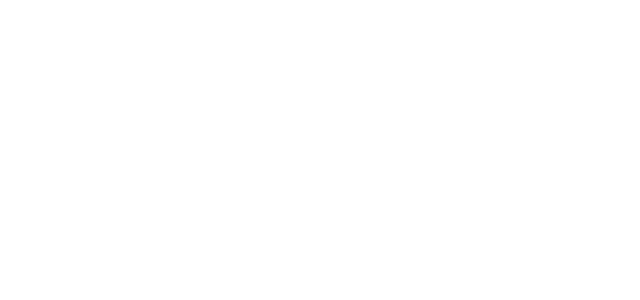
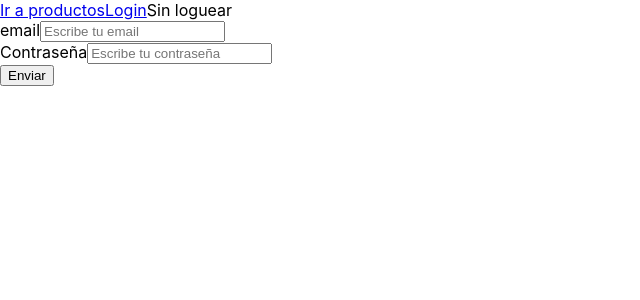
Before and after one commit to jleuce/PracticasPersonales, a React (Create React App) app: page /login in a window 1280 px wide. Before the commit this address had no page. Shown: the top 300 px of the page, without its empty margins (0-640 px from the left). Built offline with nearby package versions, Linux system fonts and the light colour scheme.

Commit message:
admin funcionando con context

```diff
--- a/src/App.js
+++ b/src/App.js
@@ -4,18 +4,25 @@
 import CreateFormContainer from './components/paginas/CreateFormContainer';
 import ProductList from './components/paginas/ProductList';
 import EditFormContainer from './components/paginas/EditFormContainer';
+import LoginContainer from './components/paginas/LoginContainer';
+import NavBar from './components/NavBar';
+import { UserContextProvider } from './components/context/UserContext';
 
 function App() {
   return (
     <div>
+    <UserContextProvider>
     <BrowserRouter>
+      <NavBar/>
       <Routes>
         <Route path='/' element={<ProductList/>}/>
         <Route path='/formulario/agregarnuevoproducto' element={<CreateFormContainer/>}/>
         <Route path='/formulario/:id' element={<EditFormContainer/>}/>
         <Route path='/confirmar/:id' element={<ConfirmCart/>}/>
+        <Route path='/login' element={<LoginContainer/>}/>
       </Routes>
     </BrowserRouter>
+    </UserContextProvider>
     </div>
   );
 }
--- a/src/components/FormularioProducto.js
+++ b/src/components/FormularioProducto.js
@@ -18,7 +18,7 @@
                     <form onSubmit={handleSubmit}>
                         <div>
                             <label className="text-center" >Nombre</label>
-                            <input className={errors.name?"textBoxAlert text-center":"textBoxValid text-center"}
+                            <input
                                 type="text"
                                 name="nombre"
                                 placeholder='Escribe tu nombre'
--- /dev/null
+++ b/src/components/NavBar.js
@@ -0,0 +1,21 @@
+import React, { useContext } from 'react'
+import { Link } from 'react-router-dom'
+import UserContext  from './context/UserContext'
+
+function NavBar() {
+
+  const {
+    user,
+    estadoLogueado
+  } =  useContext(UserContext)
+
+  return (
+    <div>
+        <Link to={'/'}>Ir a productos</Link>
+        <Link to={'/login'}>Login</Link>
+        {estadoLogueado===true?user.usuario:"Sin loguear"}
+    </div>
+  )
+}
+
+export default NavBar
--- /dev/null
+++ b/src/components/context/UserContext.js
@@ -0,0 +1,38 @@
+import { createContext, useState } from "react";
+
+const UserContext = createContext([]);
+
+export default UserContext;
+
+export const UserContextProvider = ({children}) => {
+
+    const [user, setUser] = useState({});
+    const [estadoLogueado, setEstadoLogueado] = useState(false);
+
+    const saveUser = (usuario,token) => {
+        setUser({
+            usuario:usuario,
+            token:token,
+        });
+        setEstadoLogueado(true);
+    }
+
+    //funcion deslogin
+    const deslogin = () => {
+        setUser({});
+    }
+
+    const fUser={
+        saveUser,
+        deslogin,
+        user,
+        estadoLogueado,
+    }
+
+    return (
+        <UserContext.Provider value={fUser}>
+            {children}
+        </UserContext.Provider>
+      );
+
+}
--- a/src/components/paginas/CreateFormContainer.js
+++ b/src/components/paginas/CreateFormContainer.js
@@ -1,6 +1,8 @@
-import React, { useState } from 'react'
+import React, { useContext, useState } from 'react'
 import { useFormPersonalizado } from '../../hooks/useFormPersonalizado';
-import FormularioProducto from '../FormularioProducto'
+import FormularioProducto from '../FormularioProducto';
+import { crearProducto } from '../../backend/funcionesBackEndAdmin';
+import UserContext from '../context/UserContext';
 
 const initialForm = {
     nombre:"",
@@ -42,8 +44,22 @@
 
 function CreateFormContainer() {
 
+    const {
+        user,
+        estadoLogueado
+      } =  useContext(UserContext)
+
     const onSubmit = (formData) => {
         console.log('Agregando producto nombre:', {formData});
+        const obj = {
+            nombre:formData.nombre,
+            descripcion:formData.description,
+            imagenUrl: formData.imagenUrl,
+            stockInicial: formData.stock,
+            precio:formData.precio,
+        }
+        crearProducto(user.token,obj);
+        //falta agregar el campo stock inicial
     }
 
     const {
--- /dev/null
+++ b/src/components/paginas/LoginContainer.js
@@ -0,0 +1,89 @@
+import React, { useContext } from 'react'
+import { useFormPersonalizado } from '../../hooks/useFormPersonalizado';
+import { login } from '../../backend/funcionesBackEndAdmin';
+import UserContext  from '../context/UserContext';
+import { unstable_renderSubtreeIntoContainer } from 'react-dom';
+import { Link } from 'react-router-dom';
+
+const initialForm = {
+    email:"",
+    password:"",
+};
+
+const validationsForm = (form) => {
+    let errors = {};
+    if(!form.password.trim()){
+        errors.password = "El campo NOMBRE esta vacio";
+    }
+    return errors;
+};
+
+function LoginContainer() {
+
+    const {
+        saveUser,
+        deslogin,
+        user,
+        estadoLogueado
+      } =  useContext(UserContext)
+
+    const onSubmit = (formData) => {
+        console.log('Datos del formulario:', {formData})
+        login(formData.email, formData.password)
+            //.then(res => console.log(res))
+            .then(res=> saveUser(res.user.name,res.token))
+            .then(() =>console.log('loagueado'))
+    }
+
+    const {
+        form,
+        errors,
+        handleChange,
+        handleBlur,
+        handleSubmit,
+        setForm,
+    } = useFormPersonalizado(initialForm, validationsForm, onSubmit);
+
+    if(estadoLogueado===false) {
+  return (
+    <div>
+        <form onSubmit={handleSubmit}>
+            <div>
+                <label className="text-center" >email</label>
+                <input
+                    type="email"
+                    name="email"
+                    placeholder='Escribe tu email'
+                    onBlur={handleBlur}
+                    onKeyUp={handleBlur}
+                    onChange={handleChange}
+                    value={form.email}
+                    required
+                />
+            </div>
+            <div>
+                <label className="text-center">Contraseña</label>
+                <input
+                type="password"
+                name="password"
+                placeholder='Escribe tu contraseña'
+                onBlur={handleBlur}
+                onChange={handleChange}
+                value={form.password}
+                required/>
+            </div>
+            <div>
+                <input className="btn btn-outline" type="submit" value="Enviar"/>
+            </div>
+        </form>
+    </div>
+  )
+}else{
+    <div>
+        <div>Ya estas logueado con el usuario:</div>
+        <div>{user.usuario}</div>
+    </div>
+}
+}
+
+export default LoginContainer
```
